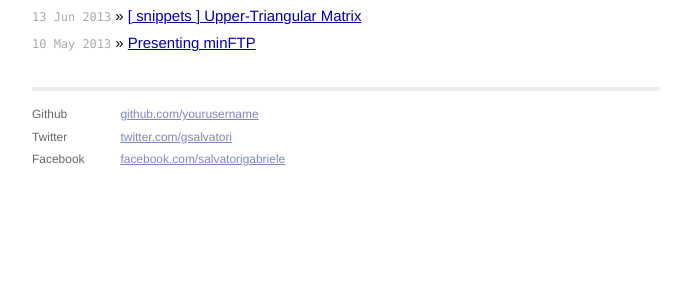
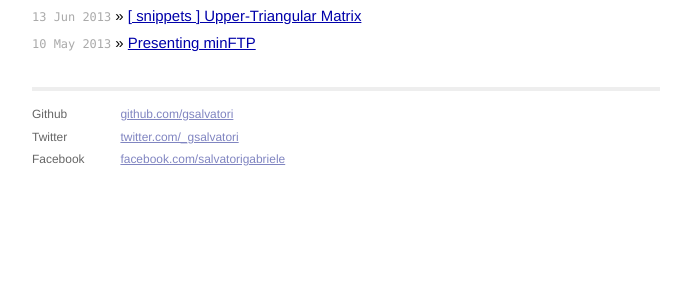
Before and after one commit to gsalvatori/salvatorigabriele.com, a Jekyll site: the page built from index.html, in a window 1280 px wide. Shown: the part 213-512 px from the top of the page, without its empty margins (294-985 px from the left). Built offline with Jekyll 4.4.1, drawn with Linux system fonts in a browser that asks for light colours; Markdown is read by kramdown in place of the engine named in the settings.

Commit message:
Update default.html

```diff
--- a/_layouts/default.html
+++ b/_layouts/default.html
@@ -36,9 +36,9 @@
             </div>
             <div class="contact">
               <p>
-                <a href="https://github.com/yourusername">github.com/yourusername</a><br />
-                <a href="https://twitter.com/yourusername">twitter.com/gsalvatori</a><br />
-                <a href="https://twitter.com/yourusername">facebook.com/salvatorigabriele</a><br />
+                <a href="https://github.com/gsalvatori">github.com/gsalvatori</a><br />
+                <a href="https://twitter.com/_gsalvatori">twitter.com/_gsalvatori</a><br />
+                <a href="https://twitter.com/salvatorigabriele">facebook.com/salvatorigabriele</a><br />
               </p>
             </div>
           </div>
```
